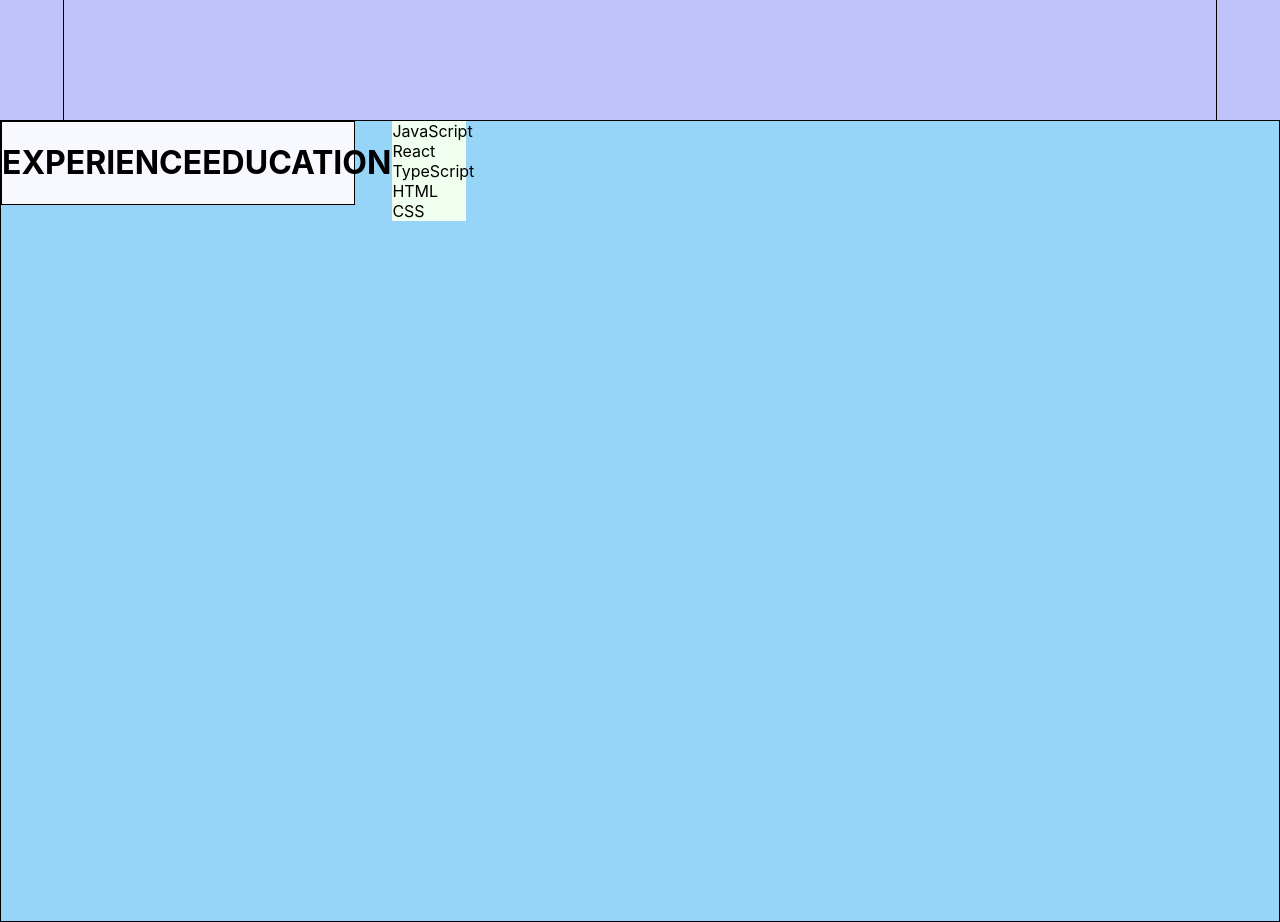
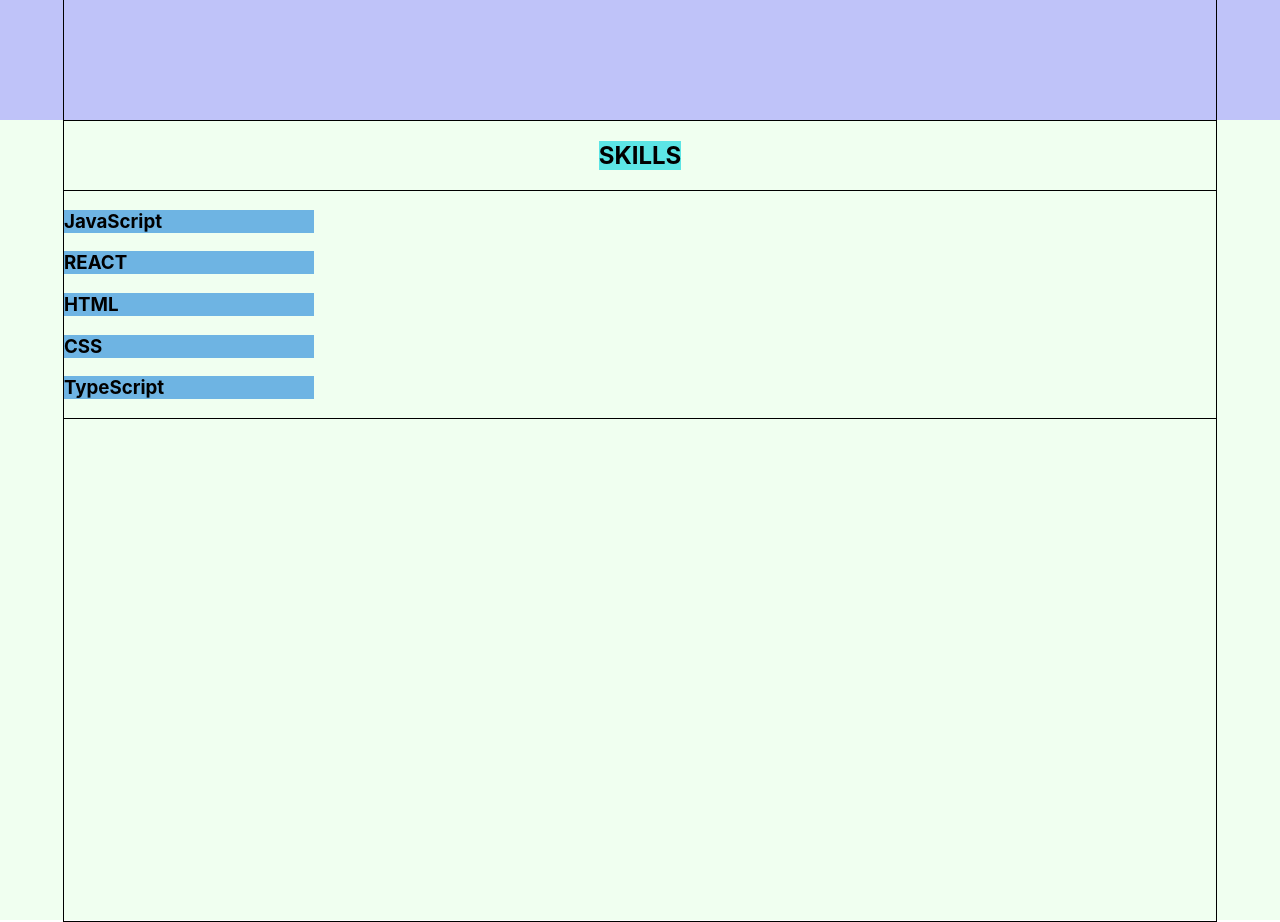
Before and after one commit to Elena176/portfolio, a React (Create React App) app: page / in a window 1280 px wide. Shown: the part 760-1682 px from the top of the page. Built offline with nearby package versions, Linux system fonts and the light colour scheme.

Commit message:
added skills

```diff
--- a/src/App.js
+++ b/src/App.js
@@ -1,14 +1,15 @@
 import './App.css';
 import {Header} from "./header/Header";
 import {Main} from "./main/Main";
-import {ResumeContainer} from "./resumeContainer/ResumeContainer";
+import {Skills} from "./skills/Skills";
 
 function App() {
     return (
         <div className="App">
             <Header/>
             <Main/>
-            <ResumeContainer/>
+            <Skills/>
+            {/*<ResumeContainer/>*/}
         </div>
     );
 }
--- a/src/resumeContainer/ResumeContainer.js
+++ b/src/resumeContainer/ResumeContainer.js
@@ -1,16 +1,16 @@
 import {Experience} from "./experience/Experience";
-import {Skills} from "./skills/Skills";
 import s from './ResumeContainer.module.css';
+import styleContainer from './../common/styles/Container.module.css';
 
 export const ResumeContainer = () => {
     return (
-        <div className={s.container}>
-            <div className={''}>
+        <div className={s.resumeBlock}>
+            <div className={`${styleContainer.container} ${s.resumeContainer}`}>
+            <div>
                <Experience/>
             </div>
-            <div>
-            <Skills/>
             </div>
         </div>
+
     );
 }
--- a/src/resumeContainer/ResumeContainer.module.css
+++ b/src/resumeContainer/ResumeContainer.module.css
@@ -1,7 +1,8 @@
-.container {
+.resumeBlock {
     border: 1px solid;
     height: 100vh;
     background-color: #96d4f8;
-    display: flex;
-
 }
+.resumeContainer {
+    align-items: center;
+}
--- a/src/resumeContainer/experience/Experience.js
+++ b/src/resumeContainer/experience/Experience.js
@@ -2,8 +2,7 @@ import s from './Experience.module.css';
 
 export const Experience = () => {
     return (
-        <div className={''}>
-            <div className={s.experience}>
+            <div className={s.experienceBlock}>
                 <div className={''}>
                     <h1>EXPERIENCE</h1>
                     </div>
@@ -11,7 +10,5 @@ export const Experience = () => {
                     <h1>EDUCATION  </h1>
                 </div>
             </div>
-
-        </div>
     );
 }
--- a/src/resumeContainer/experience/Experience.module.css
+++ b/src/resumeContainer/experience/Experience.module.css
@@ -1,8 +1,8 @@
-.experience {
+.experienceBlock {
     border: 1px solid;
     background-color: ghostwhite;
     height: 70%;
     width: 90%;
-    display: flex;
-    justify-content: space-between;
+  /*  display: flex;
+    justify-content: space-between;*/
 }
--- a/src/resumeContainer/skills/Skills.js
+++ /dev/null
@@ -1,26 +0,0 @@
-import s from './Skills.module.css';
-
-export const Skills = () => {
-    return (
-        <div className={''}>
-            <div className={s.skills}>
-                <div className={''}>
-                  JavaScript
-                </div>
-                <div className={''}>
-                  React
-                </div>
-                <div className={''}>
-                    TypeScript
-                </div>
-                <div className={''}>
-                    HTML
-                </div>
-                <div className={''}>
-                    CSS
-                </div>
-            </div>
-
-        </div>
-    );
-}
--- a/src/resumeContainer/skills/Skills.module.css
+++ /dev/null
@@ -1,5 +0,0 @@
-.skills {
-    width: 90%;
-    height: 30%;
-    background-color: honeydew;
-}
--- /dev/null
+++ b/src/skills/Skill/Skill.js
@@ -0,0 +1,26 @@
+import s from './Skill.module.css';
+
+export const Skill = (props) => {
+    return (
+        <div className={s.skill}>
+<div className={s.ikon}></div>
+            <h3>{props.title}</h3>
+        </div>
+        /*   <div className={''}>
+          JavaScript
+        </div>
+        <div className={''}>
+          React
+        </div>
+        <div className={''}>
+            TypeScript
+        </div>
+        <div className={''}>
+            HTML
+        </div>
+        <div className={''}>
+            CSS
+        </div>*/
+
+    )
+}
--- /dev/null
+++ b/src/skills/Skill/Skill.module.css
@@ -0,0 +1,4 @@
+.skill {
+    width: 250px;
+    background-color: #6eb4e3;
+}
--- /dev/null
+++ b/src/skills/Skills.js
@@ -0,0 +1,35 @@
+import s from './Skills.module.css';
+import styleContainer from "../common/styles/Container.module.css";
+import {Skill} from "./Skill/Skill";
+
+export const Skills = () => {
+    return (
+            <div className={s.skillsBlock}>
+                <div className={`${styleContainer.container} ${s.skillsContainer}`}>
+                    <h2 className={s.title}>SKILLS</h2>
+                    <div className={s.skills}>
+<Skill title={'JavaScript'}/>
+<Skill title={'REACT'}/>
+<Skill title={'HTML'}/>
+<Skill title={'CSS'}/>
+<Skill title={'TypeScript'}/>
+                    </div>
+             {/*   <div className={''}>
+                  JavaScript
+                </div>
+                <div className={''}>
+                  React
+                </div>
+                <div className={''}>
+                    TypeScript
+                </div>
+                <div className={''}>
+                    HTML
+                </div>
+                <div className={''}>
+                    CSS
+                </div>*/}
+                </div>
+            </div>
+    );
+}
--- /dev/null
+++ b/src/skills/Skills.module.css
@@ -0,0 +1,17 @@
+.skillsBlock {
+    height: 100vh;
+    background-color: honeydew;
+}
+.skillsContainer {
+    flex-direction: column;
+    justify-content: flex-start;
+}
+
+.title {
+    background-color: #5ce5e5;
+}
+
+.skills {
+    border: 1px solid;
+    width: 100%;
+}
```
